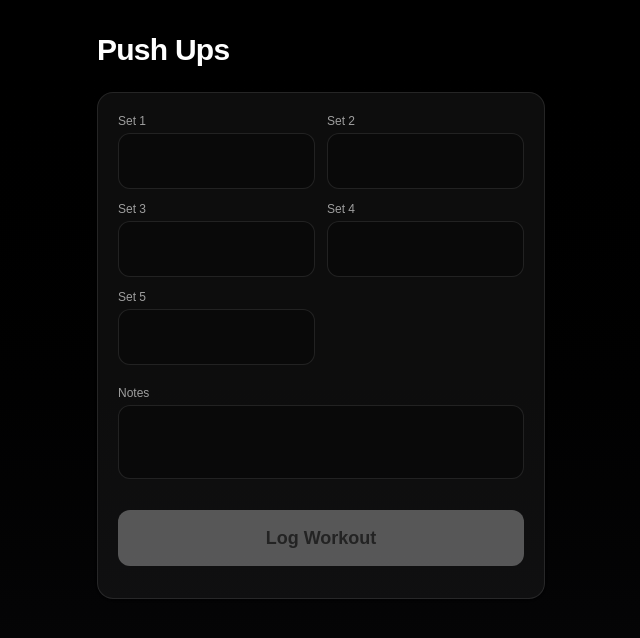
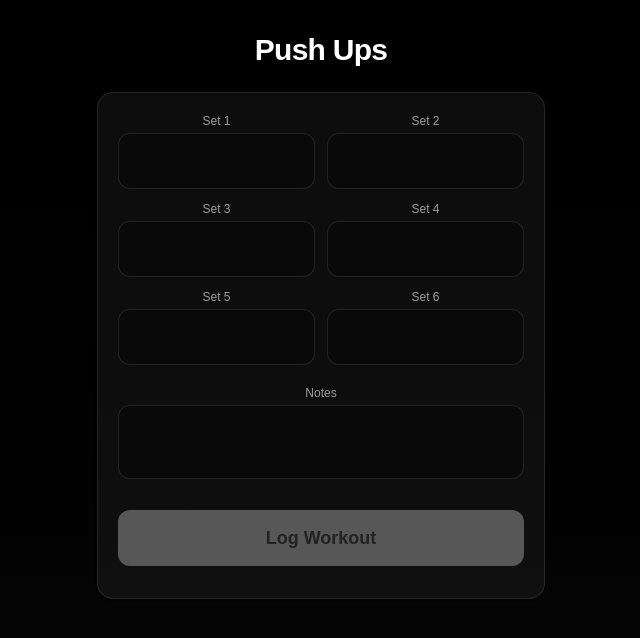
Before and after one commit to ryancast1/workout-tracker, a Next.js app: page /push-ups in a window 1280 px wide. Shown: the top 638 px of the page, without its empty margins (319-959 px from the left). Built offline with nearby package versions, Linux system fonts and the light colour scheme.

Commit message:
Describe what changed

```diff
--- a/app/page.tsx
+++ b/app/page.tsx
@@ -18,9 +18,9 @@ export default function Home() {
     <main className="min-h-screen bg-gradient-to-b from-black to-zinc-950 px-5 py-8 text-white">
       <div className="mx-auto w-full max-w-md">
         <header className="mb-6">
-          <h1 className="text-3xl font-semibold tracking-tight">
-            Workout Tracker
-          </h1>
+         <h1 className="text-3xl font-semibold tracking-tight text-center">
+  Workout Tracker
+</h1>
         </header>
 
         <section className="rounded-2xl border border-white/10 bg-white/5 p-4">
--- a/app/push-ups/page.tsx
+++ b/app/push-ups/page.tsx
@@ -4,7 +4,7 @@ import { useEffect, useMemo, useState } from "react";
 
 type PushupLog = {
   date: string; // YYYY-MM-DD
-  sets: Array<number | null>; // length 5
+  sets: Array<number | null>; // length 6
   sets_compact: string; // "10-10-10"
   notes: string | null;
 };
@@ -20,14 +20,13 @@ function todayISODate(): string {
 }
 
 function isoToMDY(iso: string): string {
-  // iso: YYYY-MM-DD -> M/D/YYYY (no leading zeros)
   const [y, m, d] = iso.split("-").map((x) => Number(x));
   if (!y || !m || !d) return iso;
   return `${m}/${d}/${y}`;
 }
 
-export default function Home() {
-  const [setsText, setSetsText] = useState<string[]>(["", "", "", "", ""]);
+export default function PushUpsPage() {
+  const [setsText, setSetsText] = useState<string[]>(["", "", "", "", "", ""]);
   const [notes, setNotes] = useState("");
   const [status, setStatus] = useState<"idle" | "saved">("idle");
 
@@ -77,7 +76,7 @@ export default function Home() {
     const payload: PushupLog = {
       date: todayISODate(),
       sets: parsedSets,
-      sets_compact: compactSets, // skips empties automatically
+      sets_compact: compactSets,
       notes: notes.trim() ? notes.trim() : null,
     };
 
@@ -94,10 +93,10 @@ export default function Home() {
     <main className="min-h-screen bg-gradient-to-b from-black to-zinc-950 px-5 py-8 text-white">
       <div className="mx-auto w-full max-w-md">
         <header className="mb-6">
-          <h1 className="text-3xl font-semibold tracking-tight">Push Ups</h1>
+          <h1 className="text-3xl font-semibold tracking-tight text-center">Push Ups</h1>
 
           {lastCompact && lastDate && (
-            <div className="mt-2">
+  <div className="mt-2 text-center">
     <div className="text-sm text-white/70">
       <span className="text-white/60">Last Session: </span>
       <span className="font-semibold text-white">{lastCompact}</span>{" "}
@@ -117,7 +116,7 @@ export default function Home() {
           <div className="grid grid-cols-2 gap-3">
             {setsText.map((val, i) => (
               <label key={i} className="block">
-                <span className="mb-1 block text-xs text-white/60">
+                <span className="mb-1 block text-center text-xs text-white/60">
                   Set {i + 1}
                 </span>
                 <input
@@ -125,7 +124,7 @@ export default function Home() {
                   pattern="[0-9]*"
                   value={val}
                   onChange={(e) => setSetValue(i, e.target.value)}
-                  className="h-14 w-full rounded-xl border border-white/10 bg-black/30 px-4 text-xl font-semibold tracking-tight outline-none placeholder:text-white/20 focus:border-white/20 focus:bg-black/40"
+                  className="h-14 w-full rounded-xl border border-white/10 bg-black/30 px-4 text-center text-xl font-semibold tracking-tight outline-none placeholder:text-white/20 focus:border-white/20 focus:bg-black/40"
                 />
               </label>
             ))}
@@ -133,7 +132,9 @@ export default function Home() {
 
           <div className="mt-5">
             <label className="block">
-              <span className="mb-1 block text-xs text-white/60">Notes</span>
+              <span className="mb-1 block text-center text-xs text-white/60">
+                Notes
+              </span>
               <textarea
                 value={notes}
                 onChange={(e) => {
--- a/app/workout/[slug]/page.tsx
+++ b/app/workout/[slug]/page.tsx
@@ -44,7 +44,7 @@ export default function WorkoutPage() {
 
   const storageKey = slugStr ? `workout_log_${slugStr}_v1` : "workout_log__v1";
 
-  const [otherName, setOtherName] = useState(""); // only used for "other"
+  const [otherName, setOtherName] = useState("");
   const [weightText, setWeightText] = useState("");
   const [repsText, setRepsText] = useState<string[]>(
     Array.from({ length: setCount }, () => "")
@@ -56,14 +56,12 @@ export default function WorkoutPage() {
   const [lastDate, setLastDate] = useState<string | null>(null);
   const [lastNotes, setLastNotes] = useState<string | null>(null);
 
-  // If setCount changes (leg press), re-shape reps inputs
   useEffect(() => {
     setRepsText((prev) =>
       Array.from({ length: setCount }, (_, i) => prev[i] ?? "")
     );
   }, [setCount]);
 
-  // Load last session
   useEffect(() => {
     if (!slugStr) return;
     const raw = localStorage.getItem(storageKey);
@@ -116,7 +114,6 @@ export default function WorkoutPage() {
       return `${namePart}`;
     }
 
-    // Standard: "Weight - rep/rep/rep"
     if (weightPart && repsPart) return `${weightPart} - ${repsPart}`;
     if (weightPart && !repsPart) return `${weightPart} -`;
     if (!weightPart && repsPart) return `- ${repsPart}`;
@@ -167,7 +164,7 @@ export default function WorkoutPage() {
     return (
       <main className="min-h-screen bg-gradient-to-b from-black to-zinc-950 px-5 py-8 text-white">
         <div className="mx-auto w-full max-w-md">
-          <h1 className="text-2xl font-semibold">Workout</h1>
+          <h1 className="text-2xl font-semibold text-center">Workout</h1>
         </div>
       </main>
     );
@@ -186,15 +183,16 @@ export default function WorkoutPage() {
                 setOtherName(e.target.value);
                 setStatus("idle");
               }}
-              placeholder=""
-              className="w-full rounded-xl border border-white/10 bg-black/30 px-4 py-3 text-2xl font-semibold tracking-tight outline-none focus:border-white/20 focus:bg-black/40"
+              className="w-full rounded-xl border border-white/10 bg-black/30 px-4 py-3 text-center text-2xl font-semibold tracking-tight outline-none focus:border-white/20 focus:bg-black/40"
             />
           ) : (
-            <h1 className="text-3xl font-semibold tracking-tight">{title}</h1>
+            <h1 className="text-3xl font-semibold tracking-tight text-center">
+              {title}
+            </h1>
           )}
 
           {lastCompact && lastDate && (
-            <div className="mt-2">
+            <div className="mt-2 text-center">
               <div className="text-sm text-white/70">
                 <span className="text-white/60">Last Session: </span>
                 <span className="font-semibold text-white">{lastCompact}</span>{" "}
@@ -214,7 +212,7 @@ export default function WorkoutPage() {
           {/* Weight (narrow + centered) */}
           <div className="mb-4 flex justify-center">
             <label className="block w-44">
-              <span className="mb-1 block text-xs text-white/60 text-center">
+              <span className="mb-1 block text-center text-xs text-white/60">
                 Weight
               </span>
               <input
@@ -227,10 +225,14 @@ export default function WorkoutPage() {
             </label>
           </div>
 
-          <div className={`grid gap-3 ${setCount === 4 ? "grid-cols-4" : "grid-cols-3"}`}>
+          <div
+            className={`grid gap-3 ${
+              setCount === 4 ? "grid-cols-4" : "grid-cols-3"
+            }`}
+          >
             {repsText.map((val, i) => (
               <label key={i} className="block">
-                <span className="mb-1 block text-xs text-white/60">
+                <span className="mb-1 block text-center text-xs text-white/60">
                   Set {i + 1}
                 </span>
                 <input
@@ -238,7 +240,7 @@ export default function WorkoutPage() {
                   pattern="[0-9]*"
                   value={val}
                   onChange={(e) => setRepValue(i, e.target.value)}
-                  className="h-14 w-full rounded-xl border border-white/10 bg-black/30 px-4 text-xl font-semibold tracking-tight outline-none focus:border-white/20 focus:bg-black/40"
+                  className="h-14 w-full rounded-xl border border-white/10 bg-black/30 px-4 text-center text-xl font-semibold tracking-tight outline-none focus:border-white/20 focus:bg-black/40"
                 />
               </label>
             ))}
@@ -246,7 +248,9 @@ export default function WorkoutPage() {
 
           <div className="mt-5">
             <label className="block">
-              <span className="mb-1 block text-xs text-white/60">Notes</span>
+              <span className="mb-1 block text-center text-xs text-white/60">
+                Notes
+              </span>
               <textarea
                 value={notes}
                 onChange={(e) => {
```
Lines whose indentation alone changed are shown as unchanged.
